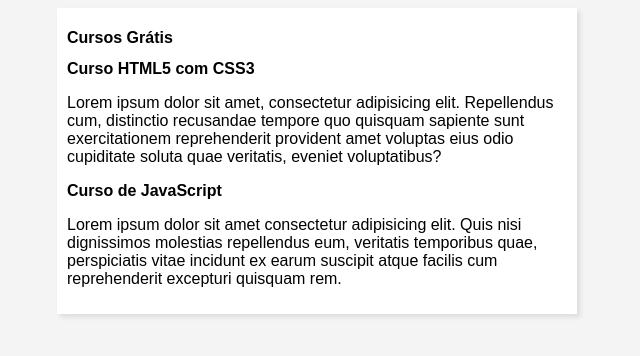
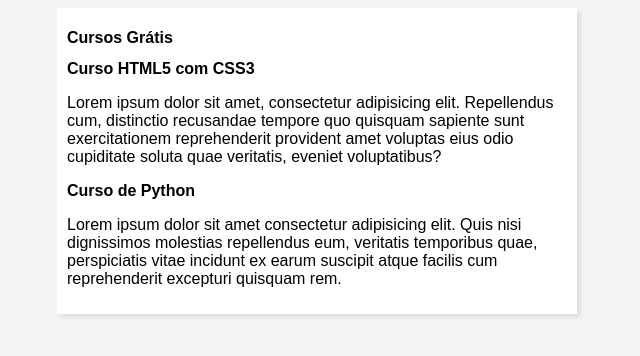
Before and after one commit to brunodossantosgarcia/projeto-site, a plain HTML site: page index.html in a window 1280 px wide. Shown: the full height of the page, 323-963 px from the left. Drawn offline with Linux system fonts and the light colour scheme.

Commit message:
Update index.html

```diff
--- a/index.html
+++ b/index.html
@@ -16,7 +16,7 @@
             <p>Lorem ipsum dolor sit amet, consectetur adipisicing elit. Repellendus cum, distinctio recusandae tempore quo quisquam sapiente sunt exercitationem reprehenderit provident amet voluptas eius odio cupiditate soluta quae veritatis, eveniet voluptatibus?</p>
         </article>
         <article>
-            <h2>Curso de JavaScript</h2>
+            <h2>Curso de Python</h2>
             <p>Lorem ipsum dolor sit amet consectetur adipisicing elit. Quis nisi dignissimos molestias repellendus eum, veritatis temporibus quae, perspiciatis vitae incidunt ex earum suscipit atque facilis cum reprehenderit excepturi quisquam rem.</p>
         </article>
     </main>
```
